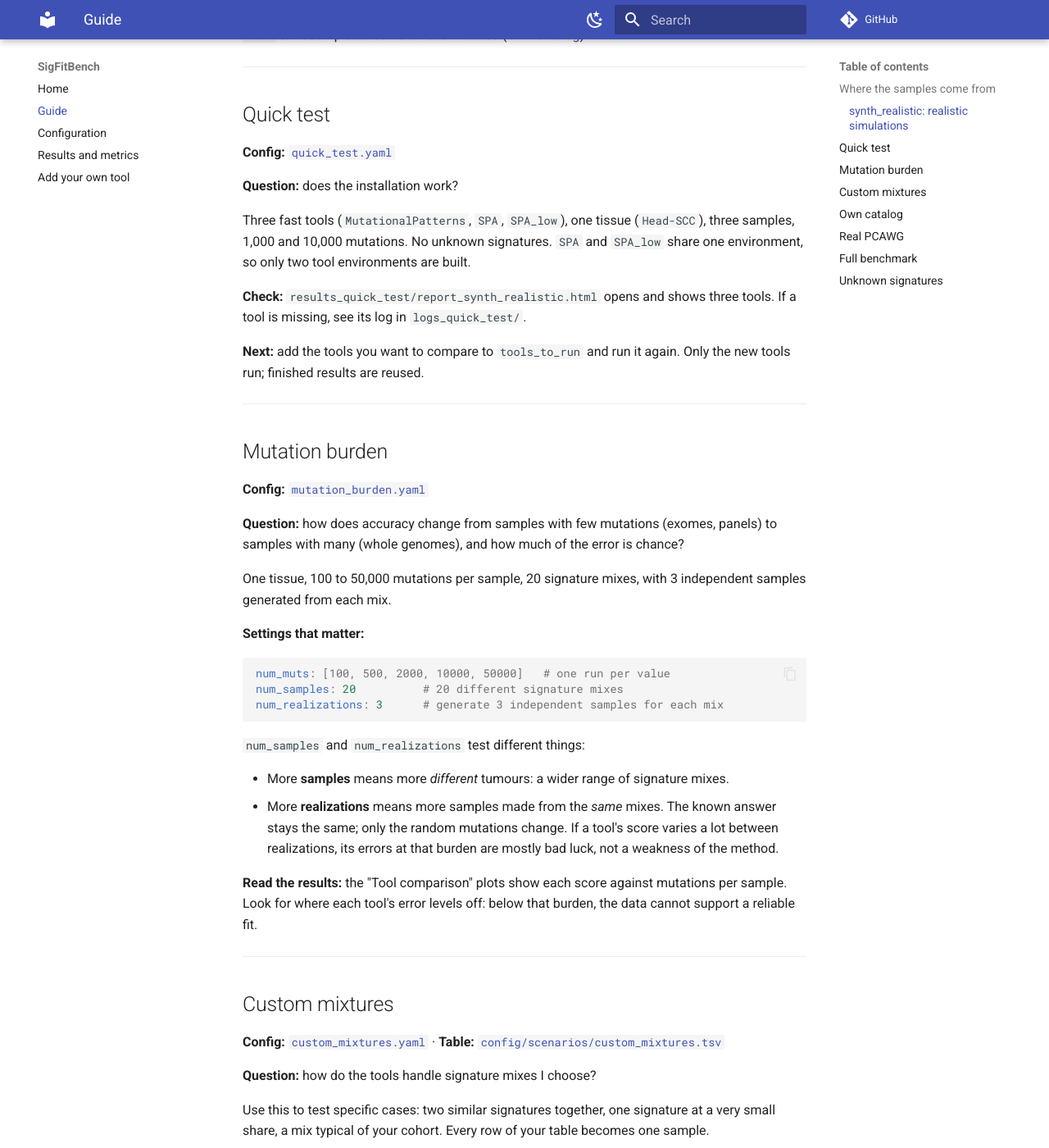
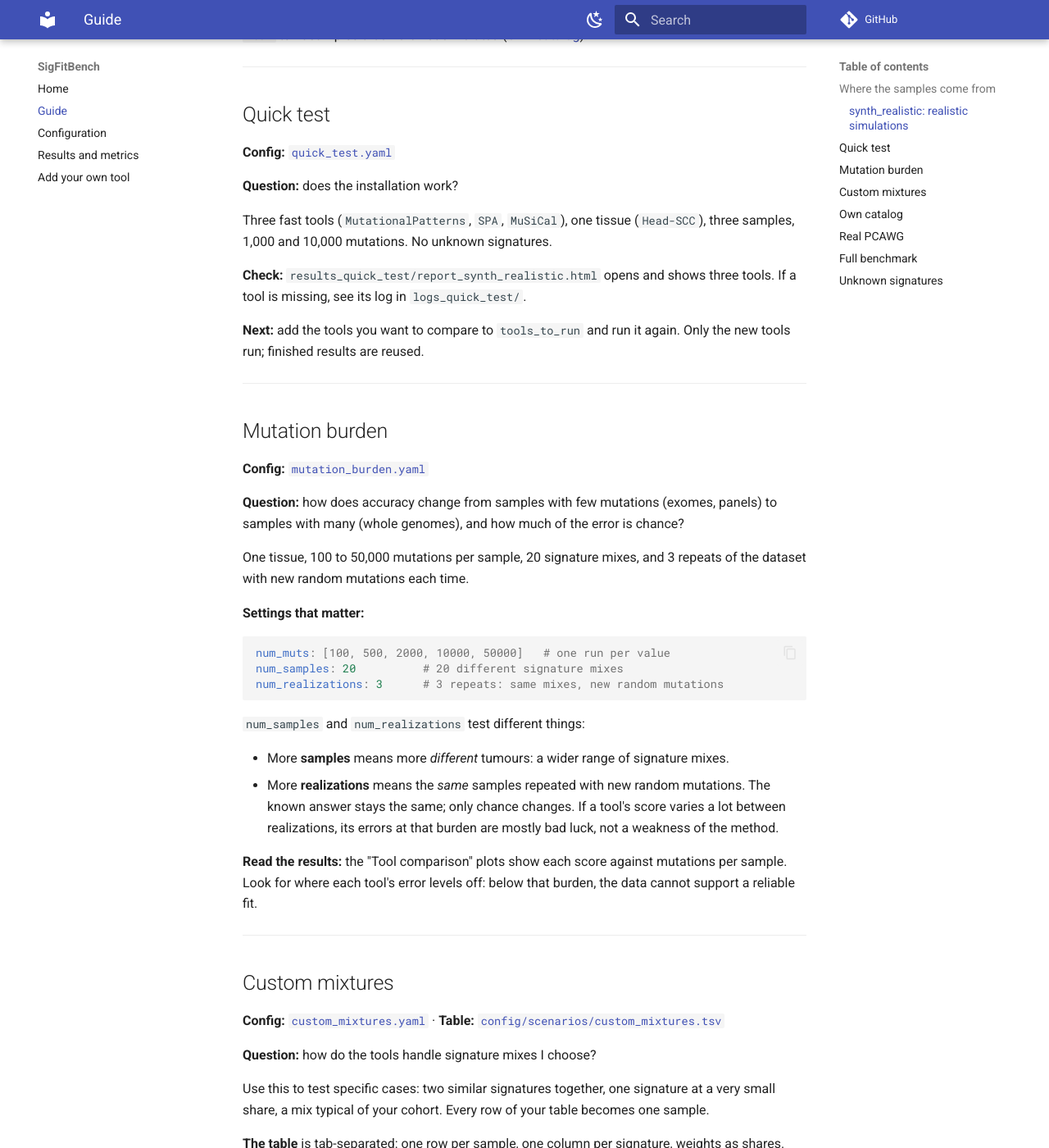
Before and after one commit to mkatsanto/SigFitBench, an MkDocs documentation site: the page built from docs/guide.md, in a window 1280 px wide and 1400 px high, scrolled down 2200 px. Shown: the whole window at 82% size. Built offline with MkDocs 1.6.1 and Material for MkDocs 9.7.7, drawn with Linux system fonts in a browser that asks for light colours; comment, search, counter and statistics services are not loaded; some of the changed text lies outside the part shown.

Commit message:
fix: fixed the realisation explanation

````diff
--- a/docs/guide.md
+++ b/docs/guide.md
@@ -66,8 +66,8 @@ TCGA exomes for `WES`. For each simulated sample, SigFitBench:
 3. **Adds unknown signatures** if `out_of_reference_weights` is set (see
    [Unknown signatures](#unknown-signatures)). The other signatures shrink to make room.
 4. **Draws the mutations**: `num_muts` mutations spread over the 96 mutation types
-   according to the mix. With `num_realizations` above 1, this step is repeated to
-   generate several independent samples from the same mix.
+   according to the mix. With `num_realizations` above 1, this step is repeated for the
+   whole dataset: each repeat keeps the same mixes and draws new random mutations.
 
 The mix of each sample is saved as the known answer that every tool is scored against.
 Sample `S0` always picks the same tumour for a given `random_seed`, whatever `num_muts`
@@ -90,9 +90,8 @@ Use `synth_custom` instead when you want to choose the mixes yourself
 
 **Question:** does the installation work?
 
-Three fast tools (`MutationalPatterns`, `SPA`, `SPA_low`), one tissue (`Head-SCC`), three
-samples, 1,000 and 10,000 mutations. No unknown signatures. `SPA` and `SPA_low` share
-one environment, so only two tool environments are built.
+Three fast tools (`MutationalPatterns`, `SPA`, `MuSiCal`), one tissue (`Head-SCC`), three
+samples, 1,000 and 10,000 mutations. No unknown signatures.
 
 **Check:** `results_quick_test/report_synth_realistic.html` opens and
 shows three tools. If a tool is missing, see its log in `logs_quick_test/`.
@@ -109,22 +108,22 @@ the new tools run; finished results are reused.
 **Question:** how does accuracy change from samples with few mutations (exomes, panels)
 to samples with many (whole genomes), and how much of the error is chance?
 
-One tissue, 100 to 50,000 mutations per sample, 20 signature mixes, with 3 independent
-samples generated from each mix.
+One tissue, 100 to 50,000 mutations per sample, 20 signature mixes, and 3 repeats of
+the dataset with new random mutations each time.
 
 **Settings that matter:**
 
 ```yaml
 num_muts: [100, 500, 2000, 10000, 50000]   # one run per value
 num_samples: 20          # 20 different signature mixes
-num_realizations: 3      # generate 3 independent samples for each mix
+num_realizations: 3      # 3 repeats: same mixes, new random mutations
 ```
 
 `num_samples` and `num_realizations` test different things:
 
 - More **samples** means more *different* tumours: a wider range of signature mixes.
-- More **realizations** means more samples made from the *same* mixes. The known answer
-  stays the same; only the random mutations change. If a tool's score varies a lot
+- More **realizations** means the *same* samples repeated with new random mutations. The
+  known answer stays the same; only chance changes. If a tool's score varies a lot
   between realizations, its errors at that burden are mostly bad luck, not a weakness
   of the method.
 
@@ -165,7 +164,7 @@ custom_datasets:
     combinations_file: "config/scenarios/custom_mixtures.tsv"
     out_of_reference_sigs: ["SBS90"]             # in the table, but not given to the tools
 num_muts: [1000, 10000]                          # every row gets this many mutations
-num_realizations: 5                              # generate 5 independent samples for each row
+num_realizations: 5                              # 5 repeats: same rows, new random mutations
 ```
 
 - `num_samples` is not used: the table sets the samples.
````
Also changed, not shown: README.md (+5 -4 lines), docs/configuration.md (+1 -1 lines), 3 other files.
